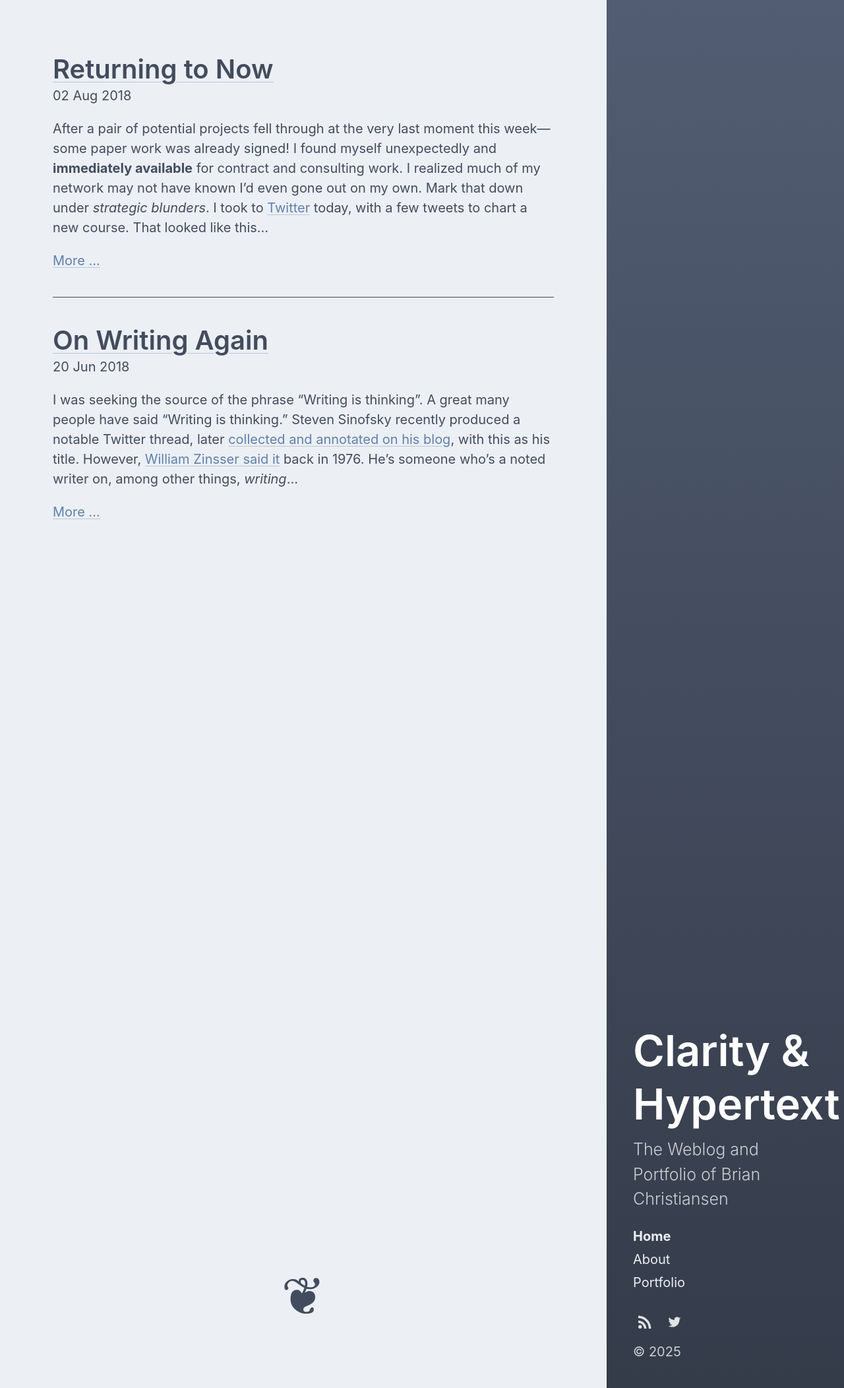
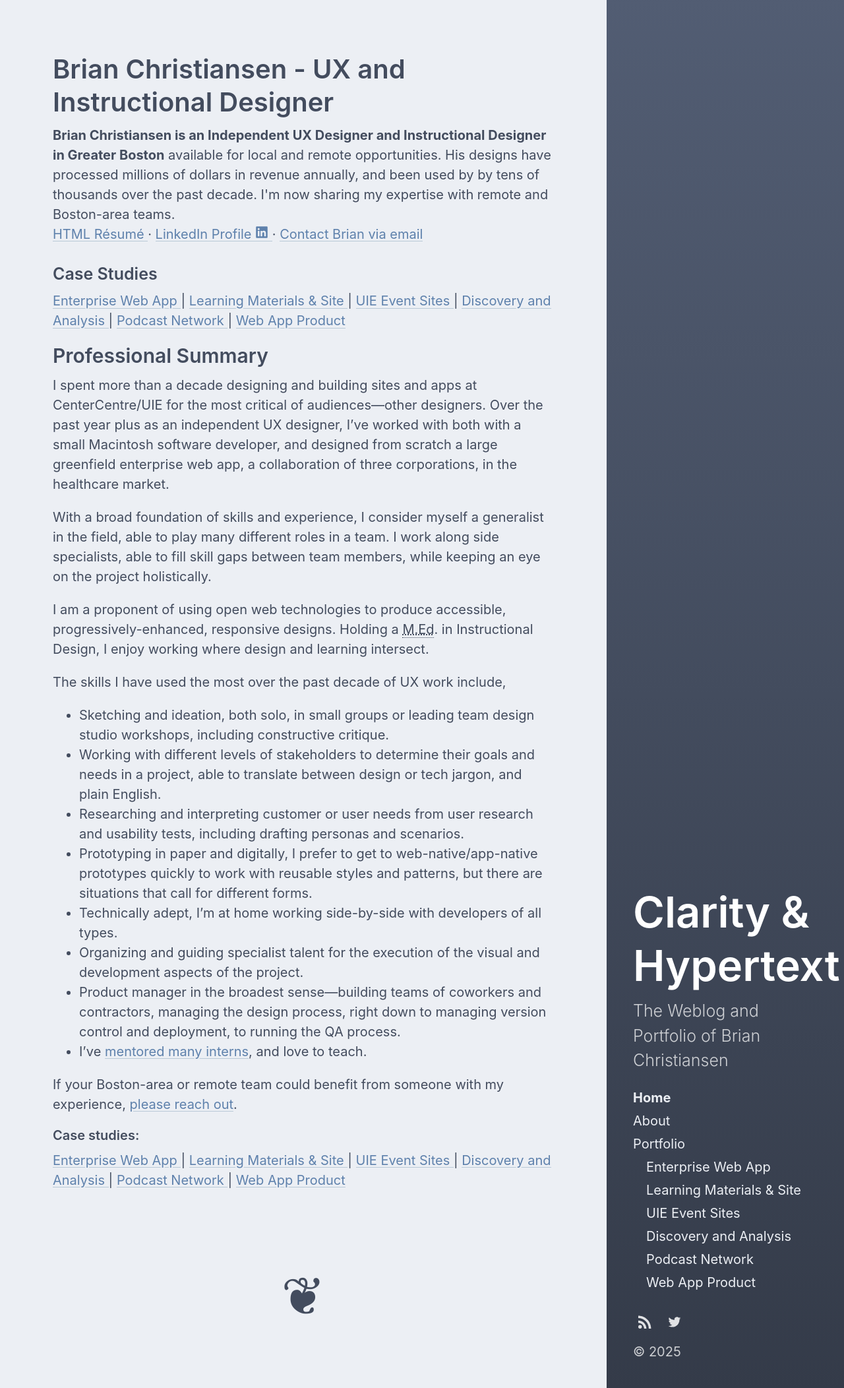
Before and after one commit to briandigital/bd4, a Jekyll site: the page built from index.md, in a window 1280 px wide. Shown: the whole page at 66% size. Built offline with Jekyll 4.4.1, drawn with Linux system fonts in a browser that asks for light colours; the list of posts is cut into pages by our own code.

Commit message:
Moved Portfolio index to homepage
Still needs a new title/header.

```diff
--- a/_includes/portfolio-links.html
+++ b/_includes/portfolio-links.html
@@ -1,7 +1,7 @@
 {% comment %}
-  Dynamically generate list of links to all portfolio pages, only show if in the portfolio section.
+  Dynamically generate list of links to all portfolio pages, only show if in the portfolio section or on home page.
 {% endcomment %}
-    {% if page.url contains 'portfolio' %}
+    {% if page.url contains 'portfolio' or page.url == '/' %}
       {% assign pages_list = site.pages %}
       {% for node in pages_list %}
         {% if node.title != null %}
--- a/index.html
+++ /dev/null
@@ -1,4 +0,0 @@
----
-layout: index
-title: Home
----
--- /dev/null
+++ b/index.md
@@ -0,0 +1,26 @@
+---
+title: Home
+full-title: Brian Christiansen - UX and Instructional Designer
+layout: portfolio-index
+intro-text: "<strong>Brian Christiansen is an Independent UX Designer and Instructional Designer in Greater Boston</strong> available for local and remote opportunities. His designs have processed millions of dollars in revenue annually, and been used by by tens of thousands over the past decade. I'm now sharing my expertise with remote and Boston-area teams."
+---
+
+## Professional Summary
+I spent more than a decade designing and building sites and apps at CenterCentre/UIE for the most critical of audiences—other designers. Over the past year plus as an independent UX designer, I've worked with both with a small Macintosh software developer, and designed from scratch a large greenfield enterprise web app, a collaboration of three corporations, in the healthcare market.
+
+With a broad foundation of skills and experience, I consider myself a generalist in the field, able to play many different roles in a team. I work along side specialists, able to fill skill gaps between team members, while keeping an eye on the project holistically.
+
+I am a proponent of using open web technologies to produce accessible, progressively-enhanced, responsive designs. Holding a <abbr title="Master of Education Degree">M.Ed</abbr>. in Instructional Design, I enjoy working where design and learning intersect.
+
+The skills I have used the most over the past decade of UX work include,
+
+* Sketching and ideation, both solo, in small groups or leading team design studio workshops, including constructive critique.
+* Working with different levels of stakeholders to determine their goals and needs in a project, able to translate between design or tech jargon, and plain English.
+* Researching and interpreting customer or user needs from user research and usability tests, including drafting personas and scenarios.
+* Prototyping in paper and digitally, I prefer to get to web-native/app-native prototypes quickly to work with reusable styles and patterns, but there are situations that call for different forms.
+* Technically adept, I'm at home working side-by-side with developers of all types.
+* Organizing and guiding specialist talent for the execution of the visual and development aspects of the project.
+* Product manager in the broadest sense—building teams of coworkers and contractors, managing the design process, right down to managing version control and deployment, to running the QA process.
+* I've <a href="https://uie.com/meet-the-interns" title="See 2012–17">mentored many interns</a>, and love to teach.
+
+If your Boston-area or remote team could benefit from someone with my experience, [please reach out](mailto:brian@briandigital.com).
```
